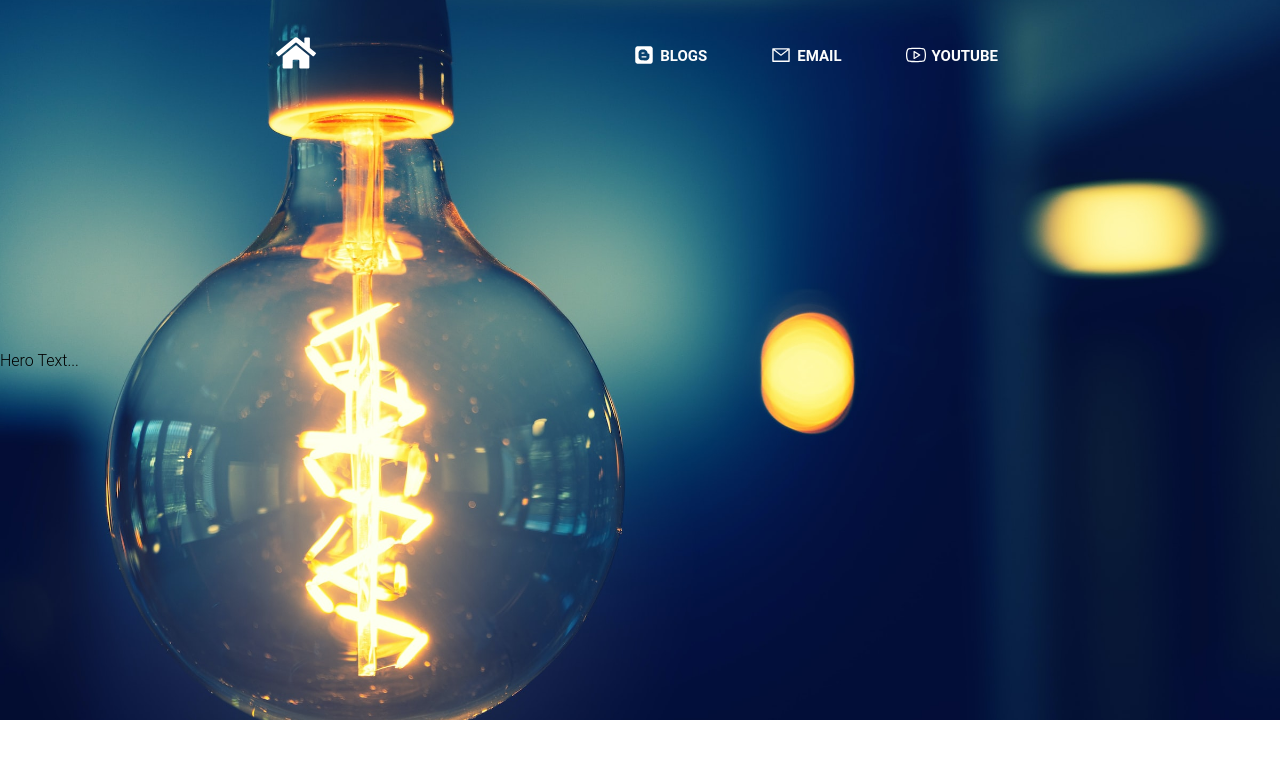
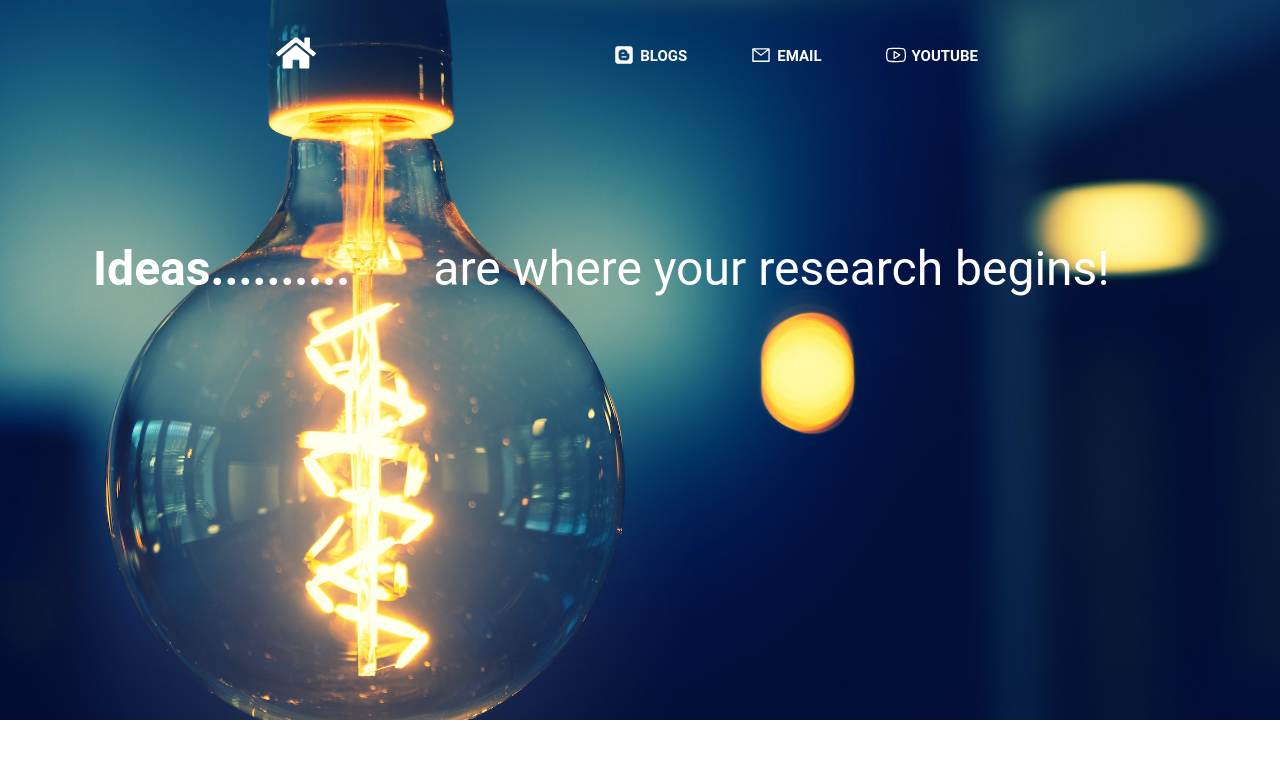
Before and after one commit to webncyber/myresearchcenter, a React (Create React App) app: page / in a window 1280 px wide. Shown: the top 758 px of the page. Built offline with nearby package versions, Linux system fonts and the light colour scheme.

Commit message:
hero and nav updates

```diff
--- a/src/components/Hero/hero.scss
+++ b/src/components/Hero/hero.scss
@@ -8,7 +8,25 @@
     overflow: hidden;
     position: relative;
     max-height: 1000px;
-    align-items: center;
+    align-items: baseline;
     background-size: cover;
     background-position: center center;
+
+    h1{
+        width: 50%;
+        text-align: center;
+        color: white;
+        font-weight: bold;
+        font-size: 3rem;
+        margin-left: 10px;
+    }
+    h2{
+        width: 100%;
+        text-align: left;
+        color: white;
+        font-weight: 400;
+        font-size: 3rem;
+        margin-top: 15rem;
+
+    }
 }
--- a/src/components/Hero/index.js
+++ b/src/components/Hero/index.js
@@ -1,4 +1,3 @@
-import FontAwesomeIcon from '@fortawesome/react-fontawesome';
 
 function Hero(props){
 
@@ -7,7 +6,8 @@ function Hero(props){
     }
     return(
             <div className="hero" style={divImage}>
-                <div>Hero Text...</div>
+               <h1>{props.headingOne}</h1>
+               <h2>{props.headingTow}</h2>
              </div>
 
     );
--- a/src/components/navbar/index.js
+++ b/src/components/navbar/index.js
@@ -3,7 +3,11 @@ import { AiOutlineMail } from "react-icons/ai";
 import { FaHome, FaBlogger } from "react-icons/fa";
 import { SlSocialYoutube } from "react-icons/sl";
 import { GiHamburgerMenu } from "react-icons/gi";
+import React, { useState } from 'react';
+
+
 function NavBar() {
+    const [toggle, showMobileMenu] = useState(false);
 
     return (
         <div>
@@ -26,28 +30,29 @@ function NavBar() {
                 </div>
             </div>
 
-            <div id="nav-mobile" className='navbar'>
-            <div>
-            <FaHome  style={{color: 'white', fontSize: '40px'}}/>
+            <div id="nav-mobile">
+                <div onClick={() => showMobileMenu(!toggle)} className='hamburgerMenu'>
+                    <GiHamburgerMenu style={{ color: 'white', fontSize: '30px' }} />
                 </div>
-            <div>
-                 <GiHamburgerMenu  style={{color: 'white', fontSize: '20px'}}/>
-                 <div>
+
+                {toggle && (
                     <ul>
+                        <li><a href='/'>Home</a></li>
                         <li><a href='/blogs'>
 
-                    Blogs mobile</a></li>
+                            Blogs</a></li>
                         <li><a href=''>
                             Email</a></li>
                         <li>
-                    <a href=''>Youtube</a></li></ul>
-            </div>
-            </div>
+                            <a href=''>Youtube</a></li>
+                    </ul>
+                )
+
+                }
 
             </div>
         </div>
     );
-
 }
 
 
--- a/src/components/navbar/navbar.scss
+++ b/src/components/navbar/navbar.scss
@@ -28,7 +28,6 @@
             color: rgb(253, 253, 253);
             text-decoration: none;
             text-transform: uppercase;
-
         }
     }
 }
@@ -39,14 +38,48 @@
       }
 }
 
-#nav-mobile{
-    @media screen and (min-width: 659px) {
-        display: none;
-      }
-}
 
 #nav-mobile{
-    ul{
+    position: fixed;
+    padding-left: 1rem;
+    padding-right: 1rem;
+    top: 20px;
+    overflow: hidden;
+    width: 100%;
+    font-size: 15px;
+    font-weight: bold;
+    .hamburgerMenu{
+        cursor: pointer;
+    }
+    ul {
+        border-radius: 5px;
         background-color: white;
+        opacity: 0.7;
+        list-style-type: none;
+        width: 85%;
+        margin: 0px;
+        padding-left: 5px;
+        li {
+            padding-top: 0.3rem;
+            padding-bottom: 0.3rem;
+            text-align: left;
+            &:hover{
+                background-color: rgb(184, 184, 184);
+
+            }
+            a {
+                color: rgb(61, 59, 59);
+                text-decoration: none;
+                text-transform: uppercase;
+               &:hover{
+                color: white;
+               }
+            }
     }
+
+
 }
+@media screen and (min-width: 660px) {
+    display: none;
+  }
+}
--- a/src/pages/Home.js
+++ b/src/pages/Home.js
@@ -8,13 +8,13 @@ import { Helmet } from 'react-helmet';
 function App() {
   return (
 
-   <div className='container'>
+   <div >
     <Helmet>
         <meta charSet='utf-8'/>
         <title>My Research Center</title>
         <link rel="canonical" href="" />
       </Helmet>
-      <Hero url={homeImagePath} />
+      <Hero url={homeImagePath} headingOne="Ideas.........." headingTow="are where your research begins!" />
       <NavBar/>
       <div>
       <br></br>
```
Lines whose indentation alone changed are shown as unchanged.
